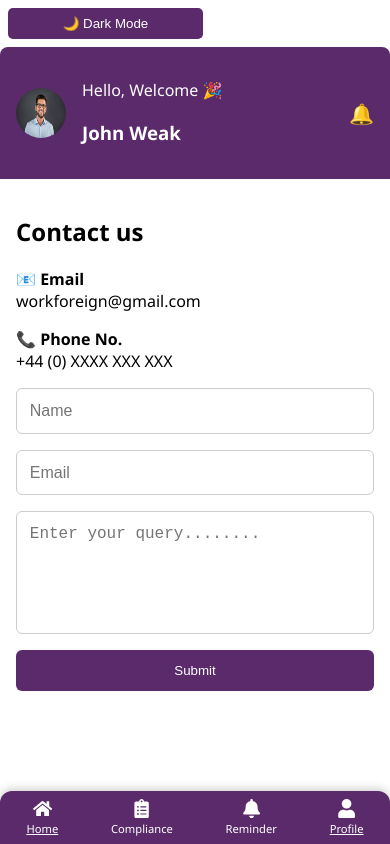
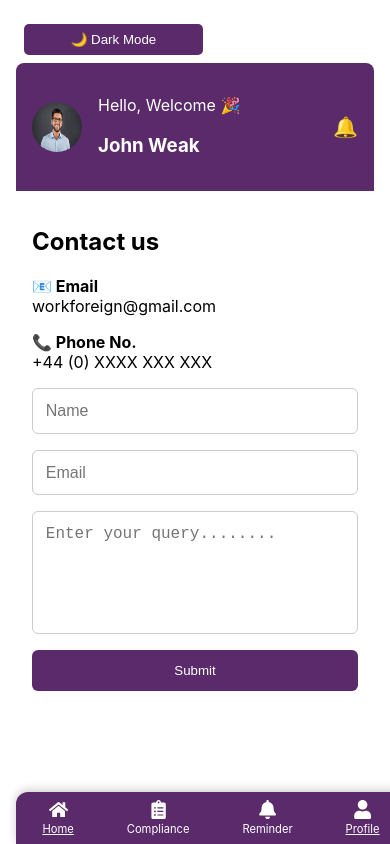
Before and after one commit to Saima9/task1, a React (Create React App) app: page / in a window 390 px wide. Built offline with nearby package versions, Linux system fonts and the light colour scheme.

Commit message:
Update App.css

```diff
--- a/src/App.css
+++ b/src/App.css
@@ -1,4 +1,4 @@
-.App {
+padding: 1rem;.App {
   font-family: 'Segoe UI', sans-serif;
   max-width: 600px;
   margin: auto;
@@ -26,7 +26,7 @@
 /* Responsive */
 @media (max-width: 480px) {
   .App {
-
+   padding: 1rem;
   }
 
   .toggle-mode {
```
